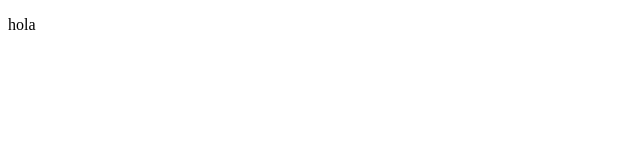
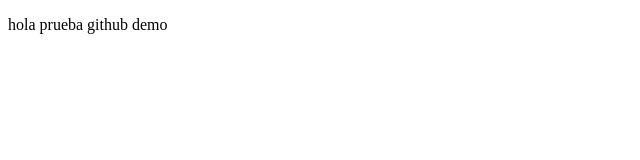
Before and after one commit to frecidu/cursoPrework, a plain HTML site: page index.html in a window 1280 px wide. Shown: the whole page, without its empty margins (0-640 px from the left). Drawn offline with Linux system fonts and the light colour scheme.

Commit message:
cambiost

```diff
--- a/index.html
+++ b/index.html
@@ -8,6 +8,6 @@
 </head>
 <body>
     <title>prueba</title>
-    <p>hola</p>
+    <p>hola prueba github demo</p>
 </body>
 </html>
```
